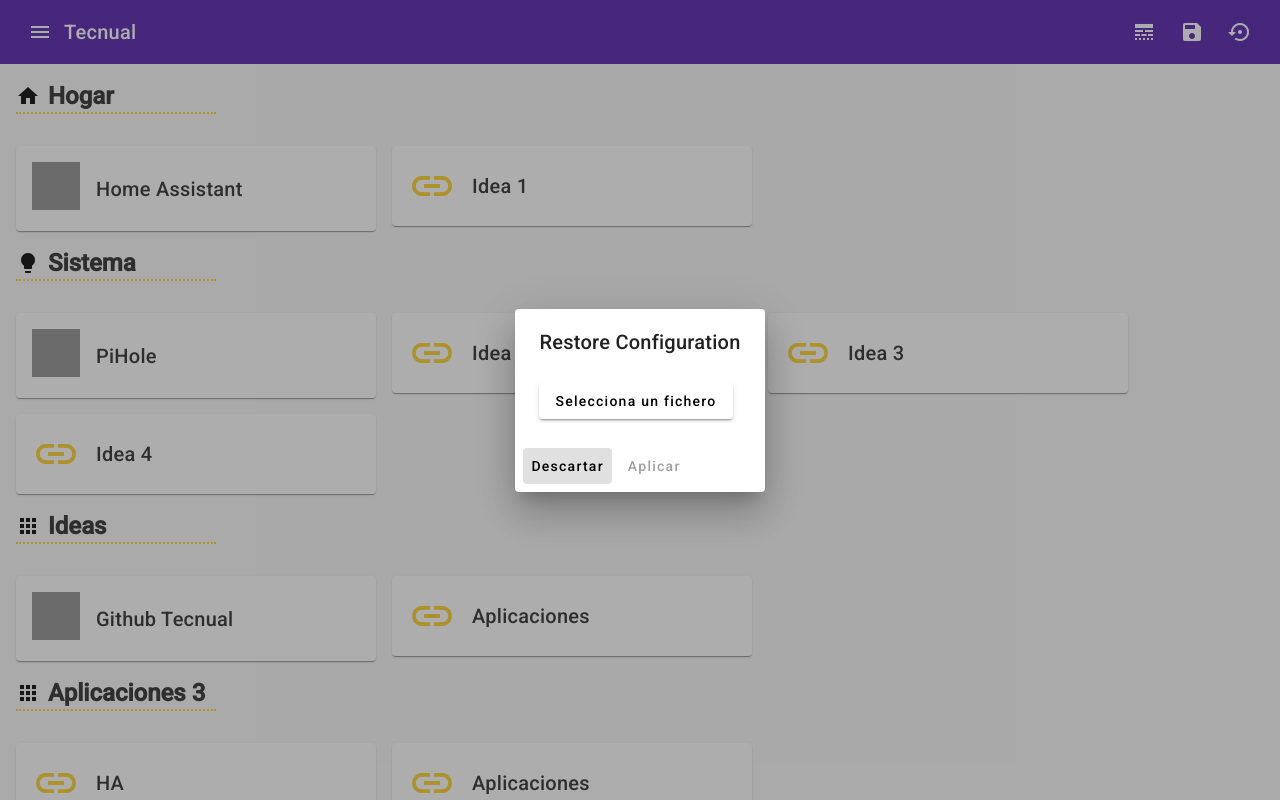
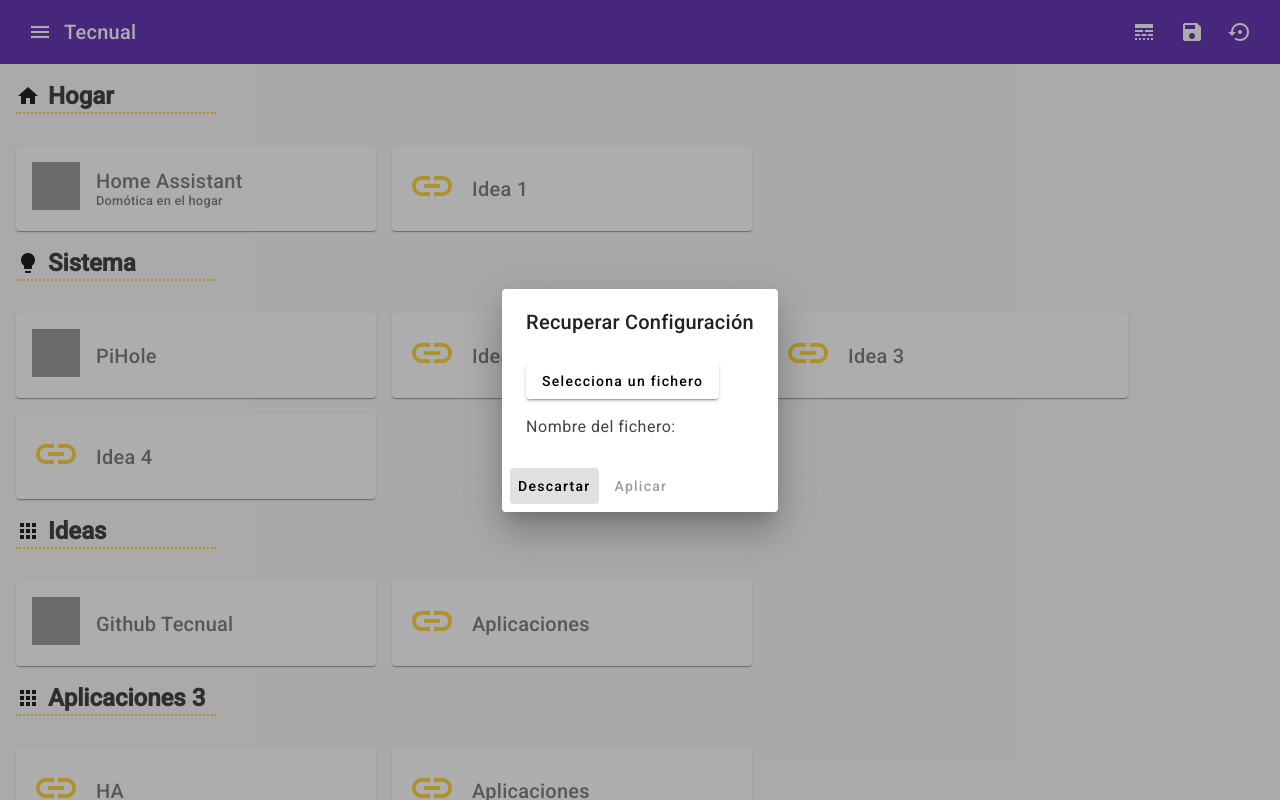
Before and after one commit to tecnual/startual, an Angular app: page / in a window 1280 px wide. Both pictures are taken after a click on the button "settings_backup_restore". Built offline with nearby package versions, Linux system fonts and the light colour scheme; grey boxes are pictures that could not be loaded.

Commit message:
fix styles and layout

```diff
--- a/src/app/app.component.ts
+++ b/src/app/app.component.ts
@@ -15,13 +15,7 @@
 import defaultConfig from '../assets/default-config.json'
 
 import {
-  MatDialog,
-  MAT_DIALOG_DATA,
-  MatDialogRef,
-  MatDialogTitle,
-  MatDialogContent,
-  MatDialogActions,
-  MatDialogClose,
+  MatDialog
 } from '@angular/material/dialog';
 import { RestoreConfigDialog } from './restore-config.dialog';
 
@@ -50,7 +44,7 @@
 
   ngOnInit() {
     console.log("Inicio...");
-    //localStorage.setItem('config', JSON.stringify(this.config));
+    localStorage.setItem('config', JSON.stringify(this.config));
     this.readLocalStorage();
   }
 
@@ -79,8 +73,8 @@
     });
 
     dialogRef.afterClosed().subscribe(result => {
-      console.log('The dialog was closed...', result);
-      if (result.event === 'save') this.config = result.data;
+      // console.log('The dialog was closed...', result);
+      if (result?.event === 'save') this.config = result.data;
     });
   }
 
--- a/src/app/core/content/content.component.html
+++ b/src/app/core/content/content.component.html
@@ -9,7 +9,7 @@
         <a href="{{item.url}}" target="_blank">
           <mat-card>
             <mat-card-content>
-              <div class="content-section__item--title">
+              <div class="content-section__item">
                 <div *ngIf="(item.logo !== '' && item.logo); else elseBlock"><img src="{{ item.logo }}"
                     class="content-section__item--logo"></div>
                 <ng-template #elseBlock>
@@ -18,7 +18,10 @@
                       item.icon : 'link' }}</mat-icon>
                   </div>
                 </ng-template>
-                <h2>{{ item.title }}</h2>
+                <div class="content-section__item--content">
+                  <h2>{{ item.title }}</h2>
+                  <span *ngIf="item.subtitle">{{ item.subtitle }}</span>
+                </div>
               </div>
             </mat-card-content>
           </mat-card>
--- a/src/app/restore-config.dialog.html
+++ b/src/app/restore-config.dialog.html
@@ -1,9 +1,12 @@
-<h1 mat-dialog-title>Restore Configuration</h1>
-<div mat-dialog-content>
+<h1 mat-dialog-title>Recuperar Configuración</h1>
+<div mat-dialog-content class="restore-dialog-content">
   <button type="button" mat-raised-button (click)="fileInput.click()">Selecciona un fichero</button>
   <input hidden #fileInput type="file" class="file-upload" (change)="fileChanged($event)" id="file">
+  <div class="restore-dialog-content__message">
+    Nombre del fichero: {{filename}}
+  </div>
 </div>
 <div mat-dialog-actions>
   <button mat-button cdkFocusInitial mat-dialog-close>Descartar</button>
-  <button mat-button  (click)="restoreConfig()" [disabled]="!valid">Aplicar</button>
+  <button mat-button  (click)="restoreConfig()" color="accent" [disabled]="!valid">Aplicar</button>
 </div>
--- a/src/app/restore-config.dialog.ts
+++ b/src/app/restore-config.dialog.ts
@@ -1,4 +1,5 @@
 import {Component} from '@angular/core';
+import { CommonModule } from '@angular/common';
 import {
   MatDialogRef,
   MatDialogActions,
@@ -13,12 +14,13 @@
   selector: 'restore-config-dialog',
   templateUrl: 'restore-config.dialog.html',
   standalone: true,
-  imports: [MatButtonModule, MatDialogActions, MatDialogClose, MatDialogTitle, MatDialogContent],
+  imports: [CommonModule, MatButtonModule, MatDialogActions, MatDialogClose, MatDialogTitle, MatDialogContent],
 })
 
 export class RestoreConfigDialog {
   constructor(public dialogRef: MatDialogRef<RestoreConfigDialog>) {}
-  file:any;
+  file: any;
+  filename: string | null = null;
   config:Config | null= null;
   valid:boolean = false;
   fileChanged(e: any) {
@@ -31,15 +33,17 @@
     fileReader.onload = (e) => {
       console.log('salida... ', e);
       const result = fileReader.result?.toString();
+
       //this.config = JSON.parse(fileReader.result?.toString());
       try {
       this.config = JSON.parse(result!);
+      this.filename = this.file.name
       this.valid = true;
       } catch(e) {
         console.log('fichero no valido');
         this.valid = false;
       }
-      console.log("Configuracion restaurada...", this.config);
+      console.log("Configuracion encontrada...", this.config);
     }
     fileReader.readAsText(this.file);
 
--- a/src/assets/default-config.json
+++ b/src/assets/default-config.json
@@ -10,6 +10,7 @@
       "items": [
         {
           "title": "Home Assistant",
+          "subtitle": "Domótica en el hogar",
           "icon": "home",
           "logo": "/assets/logos/png/home-assistant.png",
           "description": "",
--- a/src/styles/components/_main.scss
+++ b/src/styles/components/_main.scss
@@ -1 +1,2 @@
 @import "sidenav";
+@import "restore-dialog";
--- /dev/null
+++ b/src/styles/components/_restore-dialog.scss
@@ -0,0 +1,10 @@
+.restore-dialog {
+  &-content {
+    color: #444;
+    &__message {
+      color: #444;
+      margin-top: 1rem;
+
+    }
+  }
+}
--- a/src/styles/layout/_content.scss
+++ b/src/styles/layout/_content.scss
@@ -68,27 +68,30 @@
       }
     }
     &__item {
-        &--title {
       display: flex;
       flex-direction: row;
       align-items: center;
       margin-bottom: 2rem;
 
-
-            h2 {
+      &--content {
+        padding-left: 1rem;
+        &, h2 {
           //font-size: 1.2rem;
           font-weight: 500;
-              padding-left: 1rem;
           width: 100%;
           margin: 0;
+          line-height: normal;
+          //padding-bottom: .1rem;
             }
-
+        &, span {
+          font-size: .8rem;
+          color: grey;
+        }
         img {
           height: 48px;
           width: 48px;
         }
       }
-
       &--logo {
         height: 48px;
         width: 48px;
@@ -96,8 +99,6 @@
         //margin-right: 1rem;
       }
       &--icon {
-        height: 48px;
-        width: 48px;
         flex: 0 0 48px;
         mat-icon {
           height: 48px;
@@ -120,15 +121,7 @@
         width:100%;
         min-width: $item-min-width;
         max-width: $item-max-width;
-          //width: 100%;
-        //max-width: $column-width;
       }
-
-      //border: 1px solid red;;
   }
-
-    // width: 100%;
-    // border: 1px solid red;
   }
-
 }
```
Lines whose indentation alone changed are shown as unchanged.
